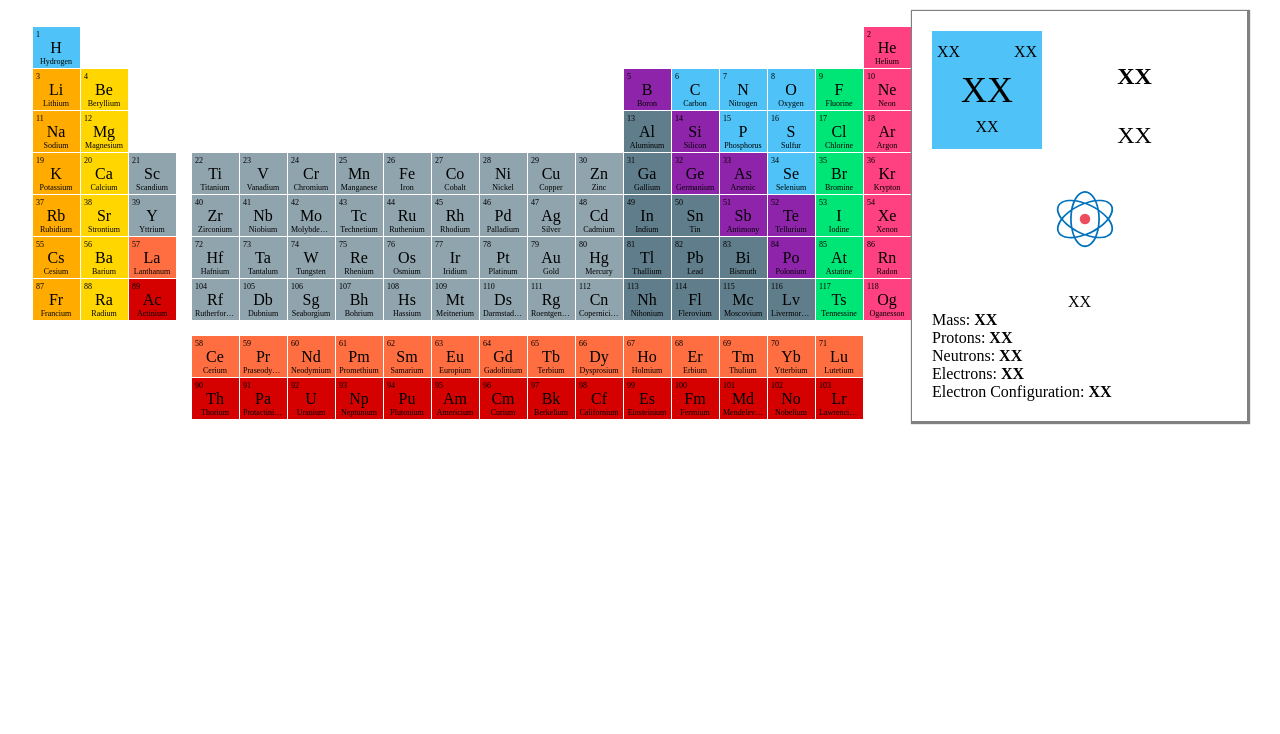
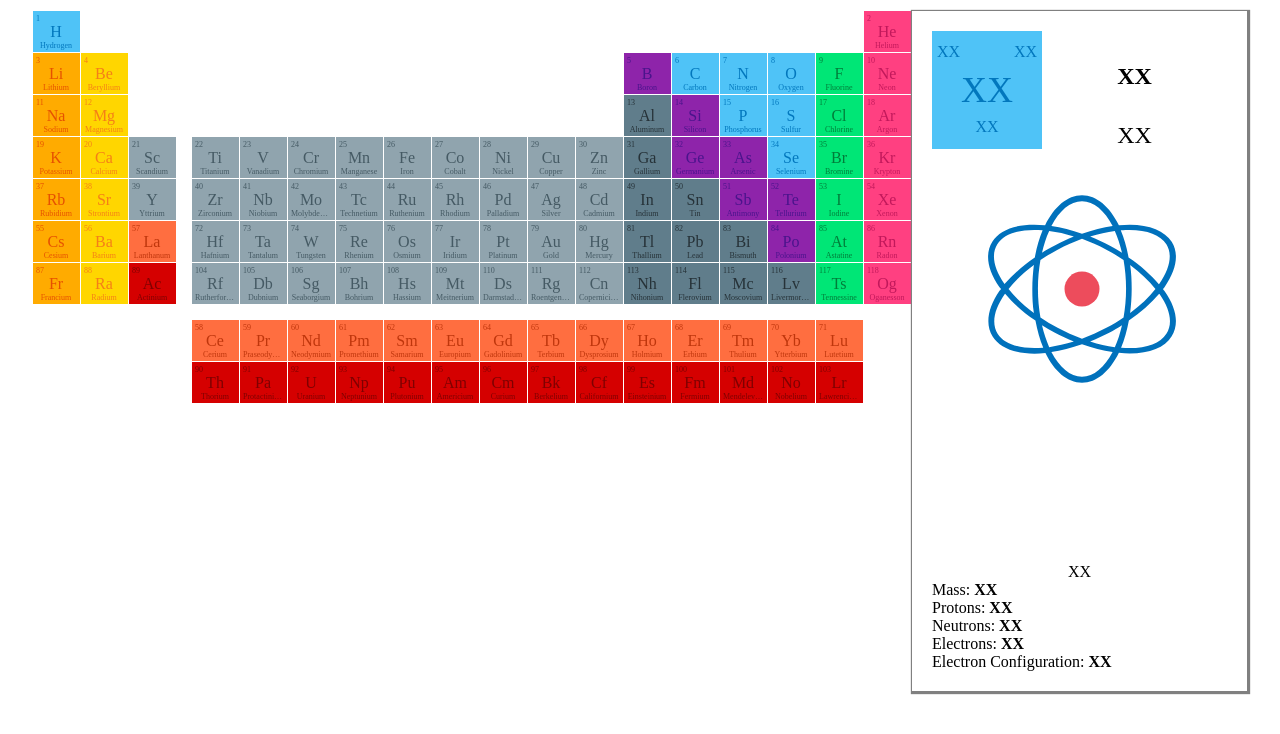
Before and after one commit to jgarnie/PeriodicTable, a React (Vite) app: page / in a window 1280 px wide. Shown: the top 734 px of the page. Built offline with nearby package versions, Linux system fonts and the light colour scheme.

Commit message:
did a lot of shit

```diff
--- a/src/App.jsx
+++ b/src/App.jsx
@@ -1,6 +1,5 @@
 import React from 'react';
 import { AtomicProvider } from './context/ElementContext';
-import Atom from './Atom';
 import PeriodicTable from './PeriodicTable';
 import styled from 'styled-components';
 import AtomCard from './AtomCard';
@@ -12,6 +11,8 @@ const StyledMainWrapper = styled.div`
   margin-top: 10px;
   flex-direction: column;
   justify-content: space-evenly;
+  height: 100vh;
+  align-items: flex-start;
   @media (min-width: 1100px) {
     flex-direction: row;
   }
--- a/src/Atom.jsx
+++ b/src/Atom.jsx
@@ -12,14 +12,14 @@ const Nucleus = ({ protons, neutrons }) => {
   for (let i = 0; i < protons; i++) {
     particles.push({
       position: [Math.random() * 0.5, Math.random() * 0.5, Math.random() * 0.5],
-      color: 'red',
+      color: '#FF4500',
     });
   }
 
   for (let i = 0; i < neutrons; i++) {
     particles.push({
       position: [Math.random() * 0.5, Math.random() * 0.5, Math.random() * 0.5],
-      color: 'blue',
+      color: '#708090',
     });
   }
 
@@ -62,7 +62,7 @@ const Atom = () => {
 
   return (
     <StyledCanvas>
-      <Canvas camera={{ position: [0, 2, 5], fov: 60 }}>
+      <Canvas camera={{ position: [0, 2, 5], fov: 55 }}>
         <ambientLight intensity={0.5} />
         <pointLight position={[5, 5, 5]} intensity={1.5} />
         <OrbitControls />
@@ -73,10 +73,10 @@ const Atom = () => {
           <Electron
             key={index}
             index={index}
-            radius={1 + Math.random()}
+            radius={1 + Math.random() / 2}
             speed={1 + (index % Math.random()) * 0.5}
             angle={index * 10}
-            color="yellow"
+            color="#ffff00"
           />
         ))}
       </Canvas>
@@ -88,5 +88,5 @@ export default Atom;
 
 const StyledCanvas = styled.div`
   height: 100%;
-  min-width: 50vh;
+  width: 100%;
 `;
--- a/src/AtomCard.jsx
+++ b/src/AtomCard.jsx
@@ -10,6 +10,7 @@ const StyledCardWrapper = styled.div`
   border: 1px solid grey;
   box-shadow: 1px 1px 1px 1px grey;
   width: 25%;
+  height: 80vh;
 `;
 
 const StyledHeader = styled.div`
--- a/src/AtomPlaceholder.jsx
+++ b/src/AtomPlaceholder.jsx
@@ -5,14 +5,14 @@ const StyledPlaceholderWrapper = styled.div`
   width: 100%;
   height: 100%;
   text-align: center;
-  padding: 40px 5px;
+  padding: 40px 2px;
 `;
 const AtomPlaceholder = () => {
   return (
     <StyledPlaceholderWrapper>
       <svg
-        width="60px"
-        height="60px"
+        width="200px"
+        height="200px"
         viewBox="0 0 64 64"
         xmlns="http://www.w3.org/2000/svg"
         xmlns:xlink="http://www.w3.org/1999/xlink"
--- a/src/Button.jsx
+++ b/src/Button.jsx
@@ -10,6 +10,7 @@ const StyledButton = styled.div`
   box-shadow: 1px 0 0 0 #fff, 0 1px 0 0 #fff, 1px 1px 0 0 #fff,
     1px 0 0 0 #fff inset, 0 1px 0 0 #fff inset;
   transition: transform 0.2s ease-in-out;
+
   &:hover {
     transform: scale(1.5);
   }
@@ -17,6 +18,7 @@ const StyledButton = styled.div`
     overflow: visible;
     text-overflow: clip;
   }
+  cursor: pointer;
 `;
 
 const StyledButtonText = styled.div`
--- a/src/PeriodicTable.css
+++ b/src/PeriodicTable.css
@@ -1,31 +1,61 @@
 /* 🔹 Category Colors */
+
+/* Nonmetal */
 .nonmetal {
-  background-color: #4fc3f7;
-} /* Light Blue */
+  background-color: rgb(79, 195, 247); /* Light Blue with opacity */
+  color: #0277bd; /* Darker Blue */
+}
+
+/* Noble Gas */
 .noble-gas {
-  background-color: #ff4081;
-} /* Pink */
+  background-color: rgb(255, 64, 129); /* Pink with opacity */
+  color: #c2185b; /* Darker Pink */
+}
+
+/* Alkali Metal */
 .alkali-metal {
-  background-color: #ffab00;
-} /* Orange */
+  background-color: rgb(255, 171, 0); /* Orange with opacity */
+  color: #e65100; /* Darker Orange */
+}
+
+/* Alkaline Earth Metal */
 .alkaline-earth-metal {
-  background-color: #ffd600;
-} /* Yellow */
+  background-color: rgb(255, 214, 0); /* Yellow with opacity */
+  color: #f57f17; /* Darker Yellow */
+}
+
+/* Metalloid */
 .metalloid {
-  background-color: #8e24aa;
-} /* Purple */
+  background-color: rgb(142, 36, 170); /* Purple with opacity */
+  color: #4a148c; /* Darker Purple */
+}
+
+/* Transition Metal */
 .transition-metal {
-  background-color: #90a4ae;
-} /* Grey */
+  background-color: rgb(144, 164, 174); /* Grey with opacity */
+  color: #455a64; /* Darker Grey */
+}
+
+/* Post-Transition Metal */
 .post-transition-metal {
-  background-color: #607d8b;
-} /* Darker Grey */
+  background-color: rgb(96, 125, 139); /* Darker Grey with opacity */
+  color: #263238; /* Even Darker Grey */
+}
+
+/* Halogen */
 .halogen {
-  background-color: #00e676;
-} /* Green */
+  background-color: rgb(0, 230, 118); /* Green with opacity */
+  color: #007d3a; /* Darker Green */
+}
+
+/* Lanthanide */
 .lanthanide {
-  background-color: #ff6e40;
-} /* Red-Orange */
+  background-color: rgb(255, 110, 64); /* Red-Orange with opacity */
+  color: #bf360c; /* Darker Red-Orange */
+}
+
+/* Actinide */
 .actinide {
-  background-color: #d50000;
-} /* Deep Red */
+  background-color: rgb(213, 0, 0); /* Deep Red with opacity */
+  color: #7f0000; /* Darker Deep Red */
+}
--- a/src/style.css
+++ b/src/style.css
@@ -1,8 +1,3 @@
-html,
-body,
-#root {
-  top: 0;
-  left: 0;
+body {
   margin: 0;
-  box-sizing: border-box;
 }
```
